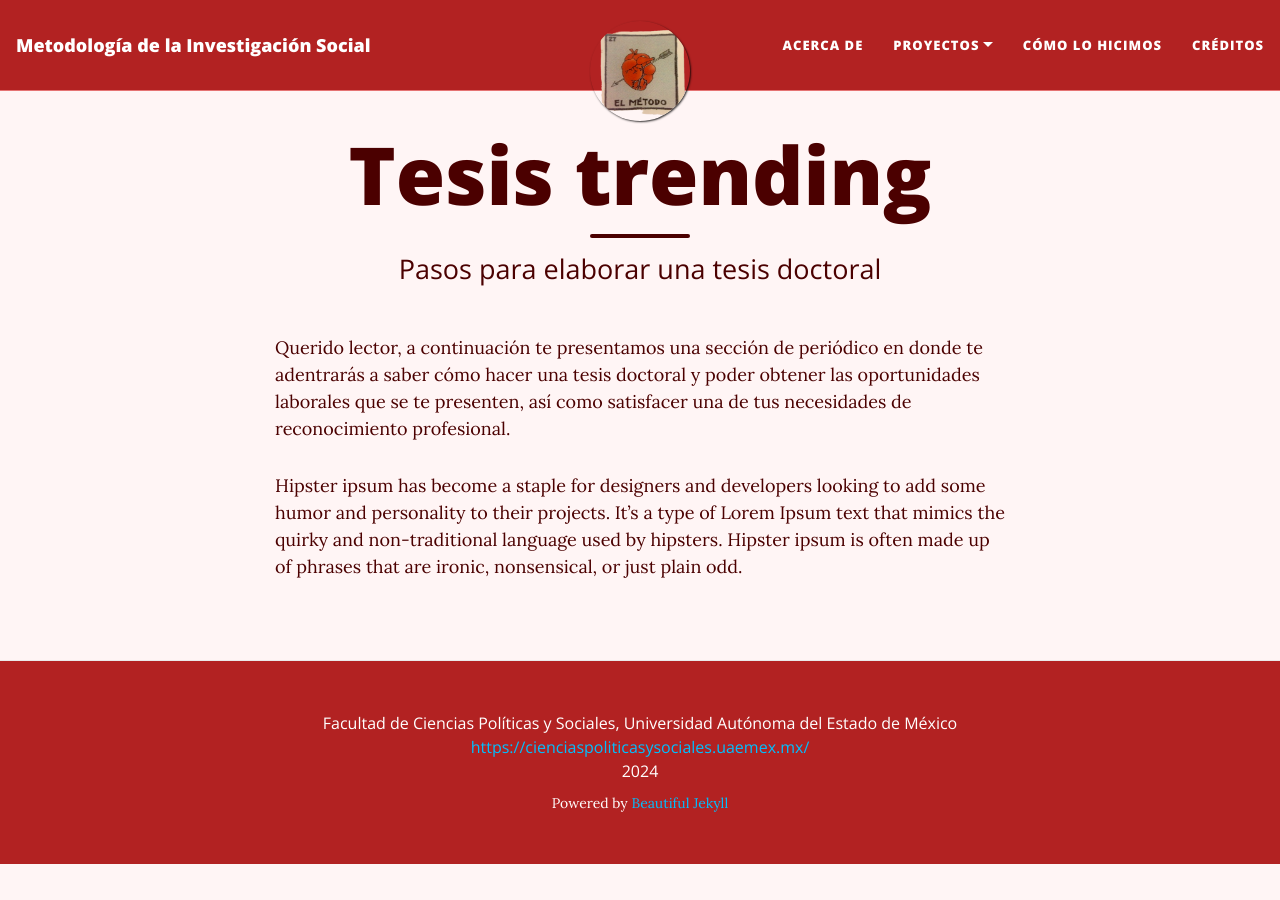
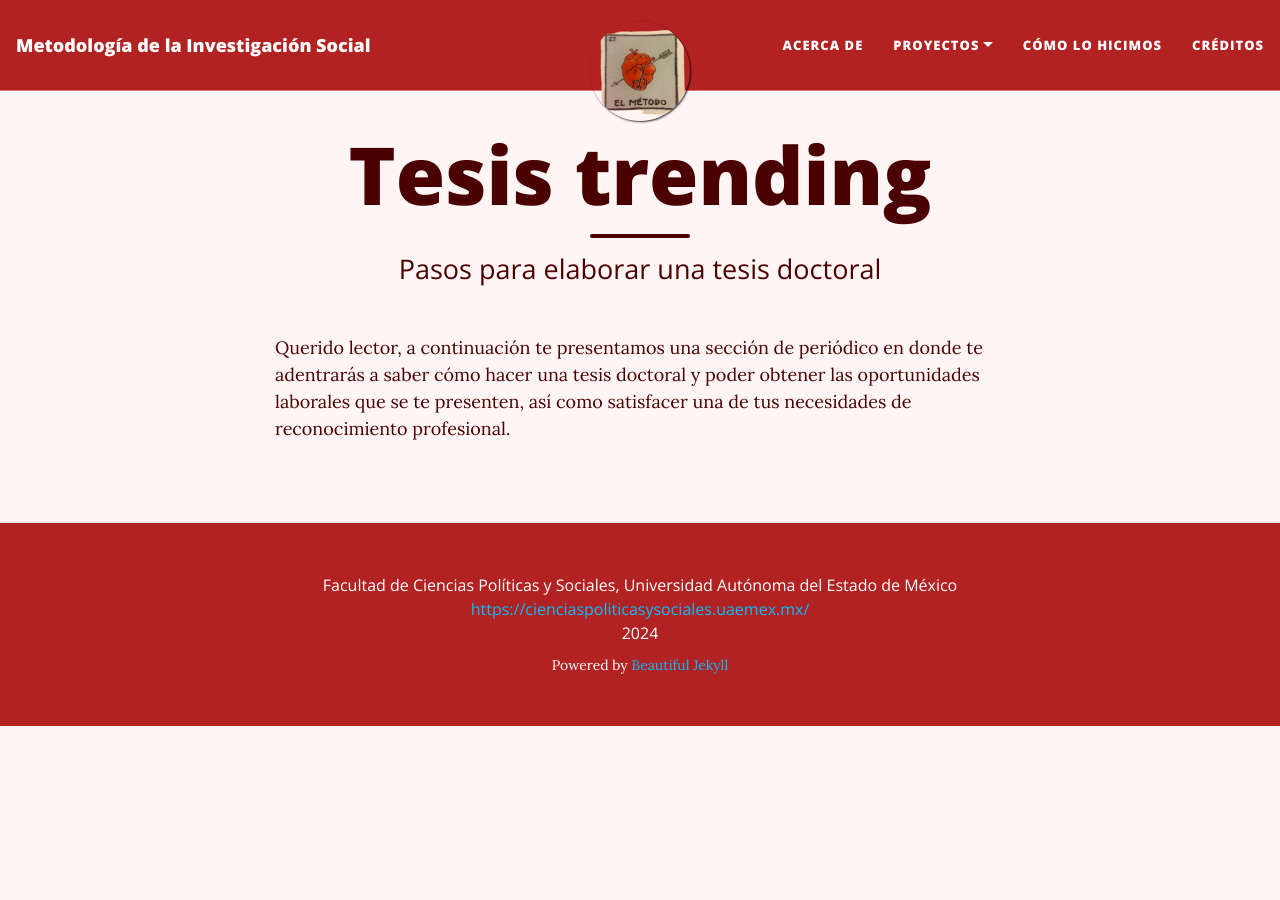
Before and after one commit to rosariorogel/metodologia, a Jekyll site: the page built from _pages/tesis-trending.md, in a window 1280 px wide. Built offline with Jekyll 4.4.1, drawn with Linux system fonts in a browser that asks for light colours; nearby versions of some CDN libraries.

Commit message:
Update tesis-trending.md

```diff
--- a/_pages/tesis-trending.md
+++ b/_pages/tesis-trending.md
@@ -5,5 +5,3 @@ subtitle: Pasos para elaborar una tesis doctoral
 permalink: tesis-trending
 ---
 Querido lector, a continuación te presentamos una sección de periódico en donde te adentrarás a saber cómo hacer una tesis doctoral y poder obtener las oportunidades laborales que se te presenten, así como satisfacer una de tus necesidades de reconocimiento profesional.
-
-Hipster ipsum has become a staple for designers and developers looking to add some humor and personality to their projects. It’s a type of Lorem Ipsum text that mimics the quirky and non-traditional language used by hipsters. Hipster ipsum is often made up of phrases that are ironic, nonsensical, or just plain odd.
```
